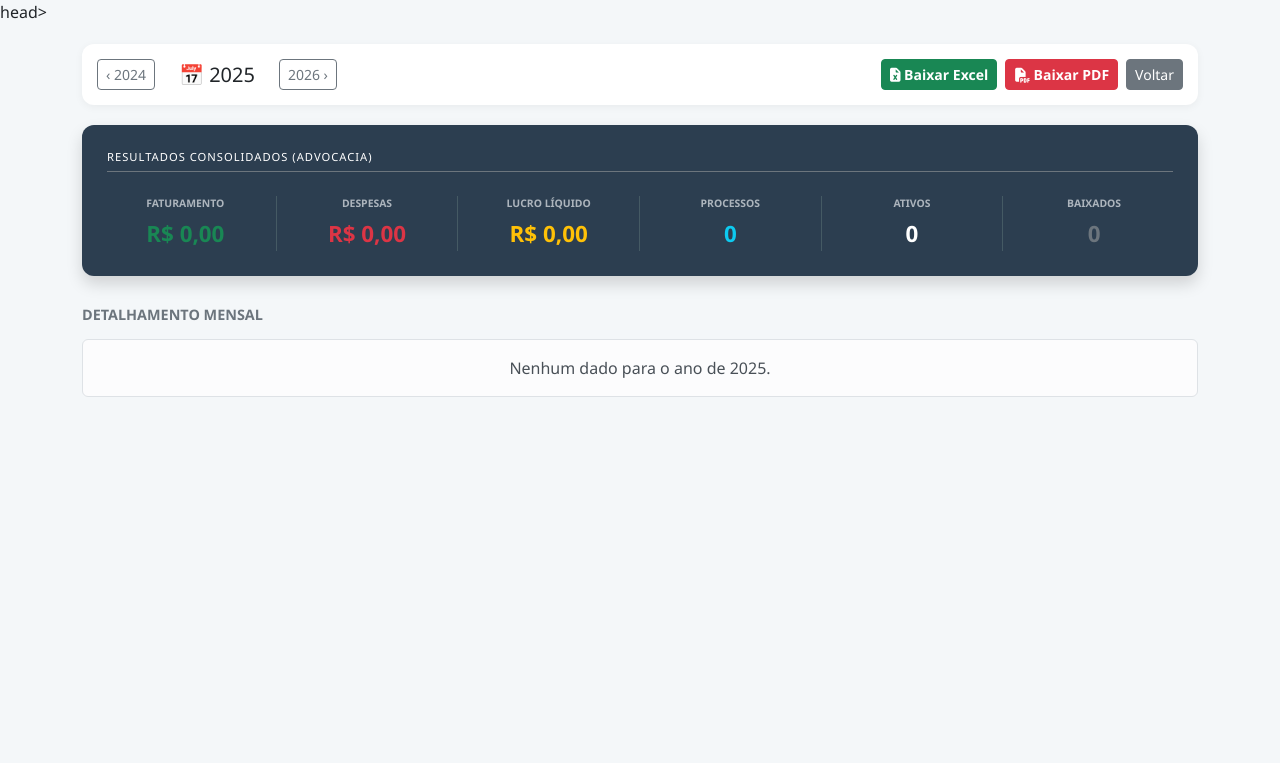
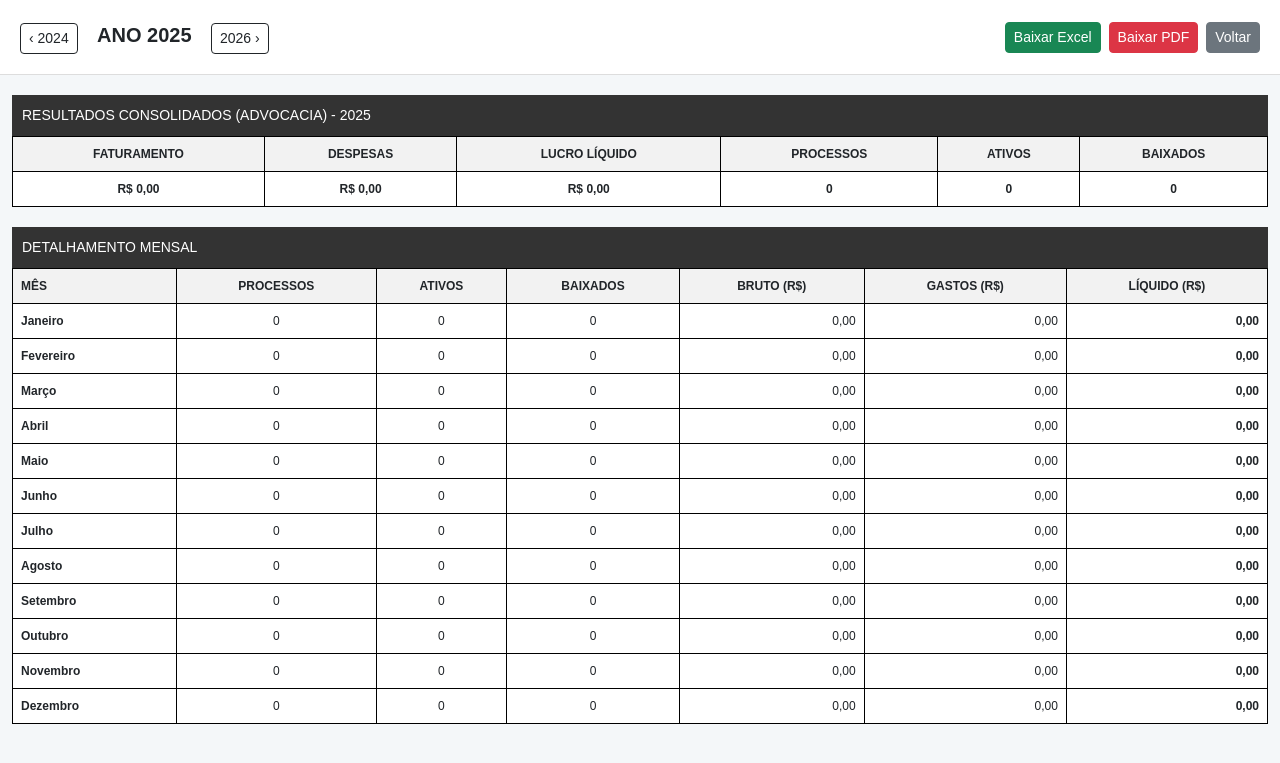
Before and after one commit to 2kbqgw7zws-eng/cristianorsousa, a Django app: page /advocacia/relatorio/ in a window 1280 px wide. Shown: the top 763 px of the page. Run offline with Django 4.2, Linux system fonts and the light colour scheme; data that the repository does not hold is empty.

Commit message:
Layout simplificado e lógica de download PDF corrigida

```diff
--- a/advocacia/templates/relatorio_advocacia.html
+++ b/advocacia/templates/relatorio_advocacia.html
@@ -2,103 +2,106 @@
 <html lang="pt-br">
 <head>
     <meta charset="UTF-8">
-    <title>Relatório Gerencial - Advocacia</title>
+    <title>Relatório Gerencial - Advocacia {{ ano|stringformat:"d" }}</title>
     <link href="https://cdn.jsdelivr.net/npm/bootstrap@5.3.0/dist/css/bootstrap.min.css" rel="stylesheet">
-    <link rel="stylesheet" href="https://cdnjs.cloudflare.com/ajax/libs/font-awesome/6.0.0/all.min.css">
     <style>
-        body { background-color: #f4f7f9; padding-bottom: 50px; font-family: 'Segoe UI', Tahoma, sans-serif; }
-        .header-nav { background: white; padding: 15px; border-radius: 12px; box-shadow: 0 2px 8px rgba(0,0,0,0.05); margin: 20px 0; }
-        .consolidado-dark { background-color: #2c3e50; color: white; border-radius: 12px; padding: 25px; margin-bottom: 30px; }
-        .metric-box { border-right: 1px solid #455a64; }
-        .metric-box:last-child { border-right: none; }
-        .metric-label { font-size: 0.65rem; font-weight: 800; text-transform: uppercase; color: #adb5bd; margin-bottom: 5px; }
-        .metric-value { font-size: 1.4rem; font-weight: bold; margin-bottom: 0; }
+        /* Layout Geral - Visualização em Tela */
+        body { background-color: #f4f7f9; font-family: Arial, sans-serif; font-size: 12px; }
+        .no-print-area { padding: 20px; background: white; margin-bottom: 20px; border-bottom: 1px solid #ddd; }
 
-        .card-mes-horizontal { background: white; border-radius: 10px; border-left: 5px solid #007bff; margin-bottom: 12px; box-shadow: 0 4px 6px rgba(0,0,0,0.04); }
-        .label-mini { font-size: 0.6rem; color: #999; text-transform: uppercase; font-weight: 800; display: block; }
-        .valor-bold { font-weight: bold; font-size: 1rem; color: #333; }
+        /* Tabela Estilo Excel */
+        table { width: 100%; border-collapse: collapse; background: white; margin-bottom: 20px; }
+        th, td { border: 1px solid #000; padding: 8px; text-align: center; }
+        th { background-color: #f2f2f2; font-weight: bold; text-transform: uppercase; }
+        .text-start { text-align: left; }
+        .text-end { text-align: right; }
+        .resumo-header { background-color: #333; color: white; text-align: left; padding: 10px; font-size: 14px; }
 
+        /* Ajustes para Impressão Automática */
         @media print {
-            @page { size: A4 landscape; margin: 0.5cm; }
-            .header-nav, .btn, .no-print { display: none !important; }
-            body { background-color: white !important; -webkit-print-color-adjust: exact !important; print-color-adjust: exact !important; }
-            .consolidado-dark {
-                background-color: #2c3e50 !important;
-                color: white !important;
-                margin-top: 0 !important;
-                -webkit-print-color-adjust: exact !important;
-            }
-            .card-mes-horizontal {
-                border: 1px solid #dee2e6 !important;
-                border-left: 5px solid #007bff !important;
-                page-break-inside: avoid;
-                -webkit-print-color-adjust: exact !important;
-            }
-            .text-success { color: #28a745 !important; }
-            .text-danger { color: #dc3545 !important; }
-            .text-primary { color: #007bff !important; }
-            .row { display: flex !important; flex-wrap: nowrap !important; }
+            .no-print-area { display: none !important; }
+            body { background: white; padding: 0; }
+            table { font-size: 10px; }
+            @page { size: A4 portrait; margin: 1cm; }
         }
     </style>
- head>
+</head>
 <body>
-    <div class="container">
-        <div class="header-nav d-flex justify-content-between align-items-center no-print">
-            <div class="d-flex gap-2 align-items-center">
-                <a href="?ano={{ ano_anterior|stringformat:'d' }}" class="btn btn-sm btn-outline-secondary">‹ {{ ano_anterior|stringformat:"d" }}</a>
-                <h5 class="mb-0 mx-3">📅 {{ ano|stringformat:"d" }}</h5>
-                <a href="?ano={{ ano_proximo|stringformat:'d' }}" class="btn btn-sm btn-outline-secondary">{{ ano_proximo|stringformat:"d" }} ›</a>
-            </div>
-            <div class="d-flex gap-2">
-                <a href="{% url 'download_advocacia_excel' %}?ano={{ ano|stringformat:'d' }}" class="btn btn-success btn-sm fw-bold"><i class="fas fa-file-excel"></i> Baixar Excel</a>
 
-                <button onclick="window.print()" class="btn btn-danger btn-sm fw-bold">
-                    <i class="fas fa-file-pdf"></i> Baixar PDF
-                </button>
+    <div class="no-print-area container-fluid d-flex justify-content-between align-items-center">
+        <div>
+            <a href="?ano={{ ano_anterior|stringformat:'d' }}" class="btn btn-outline-dark btn-sm">‹ {{ ano_anterior|stringformat:"d" }}</a>
+            <span class="fw-bold mx-3 fs-5">ANO {{ ano|stringformat:"d" }}</span>
+            <a href="?ano={{ ano_proximo|stringformat:'d' }}" class="btn btn-outline-dark btn-sm">{{ ano_proximo|stringformat:"d" }} ›</a>
+        </div>
+        <div class="d-flex gap-2">
+            <a href="{% url 'download_advocacia_excel' %}?ano={{ ano|stringformat:'d' }}" class="btn btn-success btn-sm">Baixar Excel</a>
+            <button onclick="window.print()" class="btn btn-danger btn-sm">Baixar PDF</button>
+            <a href="/admin/" class="btn btn-secondary btn-sm">Voltar</a>
+        </div>
+    </div>
 
-                <a href="/admin/" class="btn btn-secondary btn-sm">Voltar</a>
-            </div>
-        </div>
+    <div class="container-fluid">
+        <div class="resumo-header">RESULTADOS CONSOLIDADOS (ADVOCACIA) - {{ ano|stringformat:"d" }}</div>
+        <table>
+            <thead>
+                <tr>
+                    <th>Faturamento</th>
+                    <th>Despesas</th>
+                    <th>Lucro Líquido</th>
+                    <th>Processos</th>
+                    <th>Ativos</th>
+                    <th>Baixados</th>
+                </tr>
+            </thead>
+            <tbody>
+                <tr class="fw-bold">
+                    <td>R$ {{ faturamento|floatformat:2 }}</td>
+                    <td>R$ {{ despesas|floatformat:2 }}</td>
+                    <td>R$ {{ lucro|floatformat:2 }}</td>
+                    <td>{{ total_processos }}</td>
+                    <td>{{ processos_ativos }}</td>
+                    <td>{{ processos_baixados }}</td>
+                </tr>
+            </tbody>
+        </table>
 
-        <div class="consolidado-dark shadow">
-            <h6 class="mb-4 text-uppercase border-bottom border-secondary pb-2" style="font-size: 0.7rem; letter-spacing: 1px;">Resultados Consolidados (Advocacia)</h6>
-            <div class="row text-center">
-                <div class="col-md-2 metric-box"><p class="metric-label">Faturamento</p><p class="metric-value text-success">R$ {{ faturamento|floatformat:2 }}</p></div>
-                <div class="col-md-2 metric-box"><p class="metric-label">Despesas</p><p class="metric-value text-danger">R$ {{ despesas|floatformat:2 }}</p></div>
-                <div class="col-md-2 metric-box"><p class="metric-label">Lucro Líquido</p><p class="metric-value text-warning">R$ {{ lucro|floatformat:2 }}</p></div>
-                <div class="col-md-2 metric-box"><p class="metric-label">Processos</p><p class="metric-value text-info">{{ total_processos }}</p></div>
-                <div class="col-md-2 metric-box"><p class="metric-label">Ativos</p><p class="metric-value">{{ processos_ativos }}</p></div>
-                <div class="col-md-2 metric-box"><p class="metric-label">Baixados</p><p class="metric-value text-secondary">{{ processos_baixados }}</p></div>
-            </div>
-        </div>
+        <div class="resumo-header">DETALHAMENTO MENSAL</div>
+        <table>
+            <thead>
+                <tr>
+                    <th class="text-start">Mês</th>
+                    <th>Processos</th>
+                    <th>Ativos</th>
+                    <th>Baixados</th>
+                    <th>Bruto (R$)</th>
+                    <th>Gastos (R$)</th>
+                    <th>Líquido (R$)</th>
+                </tr>
+            </thead>
+            <tbody>
+                {% for item in meses_detalhes %}
+                <tr>
+                    <td class="text-start fw-bold">{{ item.nome }}</td>
+                    <td>{{ item.proc_total }}</td>
+                    <td>{{ item.proc_ativos }}</td>
+                    <td>{{ item.proc_baixados }}</td>
+                    <td class="text-end">{{ item.faturamento|floatformat:2 }}</td>
+                    <td class="text-end">{{ item.despesa|floatformat:2 }}</td>
+                    <td class="text-end fw-bold">{{ item.lucro|floatformat:2 }}</td>
+                </tr>
+                {% endfor %}
+            </tbody>
+        </table>
+    </div>
 
-        <h5 class="mb-3 text-secondary" style="font-size: 0.9rem; font-weight: bold;">DETALHAMENTO MENSAL</h5>
-
-        {% for item in meses_detalhes %}
-        <div class="card-mes-horizontal p-3">
-            <div class="row align-items-center">
-                <div class="col-md-2">
-                    <h5 class="mb-0 fw-bold" style="color: #333;">{{ item.nome }}</h5>
-                </div>
-                <div class="col-md-4 border-end border-start">
-                    <div class="row text-center">
-                        <div class="col-4"><span class="label-mini">Processos</span><span class="valor-bold">{{ item.proc_total }}</span></div>
-                        <div class="col-4"><span class="label-mini">Ativos</span><span class="valor-bold text-primary">{{ item.proc_ativos }}</span></div>
-                        <div class="col-4"><span class="label-mini">Baixados</span><span class="valor-bold text-secondary">{{ item.proc_baixados }}</span></div>
-                    </div>
-                </div>
-                <div class="col-md-6">
-                    <div class="row text-end">
-                        <div class="col-4"><span class="label-mini">Bruto</span><span class="valor-bold text-success">R$ {{ item.faturamento|floatformat:2 }}</span></div>
-                        <div class="col-4"><span class="label-mini">Gastos</span><span class="valor-bold text-danger">R$ {{ item.despesa|floatformat:2 }}</span></div>
-                        <div class="col-4"><span class="label-mini">Líquido</span><span class="valor-bold text-primary">R$ {{ item.lucro|floatformat:2 }}</span></div>
-                    </div>
-                </div>
-            </div>
-        </div>
-        {% empty %}
-        <div class="alert alert-light text-center border no-print">Nenhum dado para o ano de {{ ano|stringformat:"d" }}.</div>
-        {% endfor %}
-    </div>
+    <script>
+        const urlParams = new URLSearchParams(window.location.search);
+        if (urlParams.has('print')) {
+            window.print();
+            // Após imprimir, remove o parâmetro para não ficar em loop
+            window.history.replaceState({}, document.title, window.location.pathname + "?ano=" + urlParams.get('ano'));
+        }
+    </script>
 </body>
 </html>
--- a/advocacia/views.py
+++ b/advocacia/views.py
@@ -8,6 +8,7 @@ import pandas as pd
 import io
 
 def relatorio_advocacia(request):
+    # Limpeza do ano para evitar erro de formatação (ex: 2.025 -> 2025)
     ano_str = request.GET.get('ano')
     hoje = datetime.date.today()
 
@@ -49,21 +50,21 @@ def relatorio_advocacia(request):
     proc_dict = {item['m']: item for item in proc_mes}
 
     meses_detalhes = []
-    for i in range(12, 0, -1):
+    # Loop de Janeiro a Dezembro para o layout estilo planilha
+    for i in range(1, 13):
         f = fatu_dict.get(i, 0)
         d = desp_dict.get(i, 0)
         p = proc_dict.get(i, {'total': 0, 'ativos': 0, 'baixados': 0})
 
-        if f > 0 or d > 0 or p['total'] > 0:
-            meses_detalhes.append({
-                'nome': meses_nomes[i],
-                'faturamento': f,
-                'despesa': d,
-                'lucro': f - d,
-                'proc_total': p['total'],
-                'proc_ativos': p['ativos'],
-                'proc_baixados': p['baixados'],
-            })
+        meses_detalhes.append({
+            'nome': meses_nomes[i],
+            'faturamento': f,
+            'despesa': d,
+            'lucro': f - d,
+            'proc_total': p['total'],
+            'proc_ativos': p['ativos'],
+            'proc_baixados': p['baixados'],
+        })
 
     context = {
         'ano': ano,
@@ -83,18 +84,16 @@ def download_advocacia_excel(request):
     ano_str = request.GET.get('ano', str(datetime.date.today().year)).replace('.', '')
     ano = int(ano_str)
 
-    # 1. ABA DE RESUMO GERAL (CONSOLIDADOS)
     faturamento_total = FaturamentoAdvocacia.objects.filter(data__year=ano).aggregate(Sum('valor'))['valor__sum'] or 0
     despesas_totais = DespesaAdvocacia.objects.filter(data__year=ano).aggregate(Sum('valor'))['valor__sum'] or 0
 
     dados_consolidados = [{
-        'Descrição': 'RESULTADOS CONSOLIDADOS ANUAIS',
-        'Bruto Total (R$)': float(faturamento_total),
-        'Gastos Totais (R$)': float(despesas_totais),
-        'Líquido Total (R$)': float(faturamento_total - despesas_totais)
+        'Descrição': f'RESULTADOS CONSOLIDADOS - {ano}',
+        'Faturamento Total (R$)': float(faturamento_total),
+        'Despesas Totais (R$)': float(despesas_totais),
+        'Lucro Líquido (R$)': float(faturamento_total - despesas_totais)
     }]
 
-    # 2. ABA DE RESUMO MENSAL
     meses_nomes = {1:'Janeiro', 2:'Fevereiro', 3:'Março', 4:'Abril', 5:'Maio', 6:'Junho',
                    7:'Julho', 8:'Agosto', 9:'Setembro', 10:'Outubro', 11:'Novembro', 12:'Dezembro'}
 
@@ -112,11 +111,10 @@ def download_advocacia_excel(request):
     for i in range(1, 13):
         f, d = fatu_dict.get(i, 0), desp_dict.get(i, 0)
         p = proc_dict.get(i, {'total': 0, 'ativos': 0, 'baixados': 0})
-        if f > 0 or d > 0 or p['total'] > 0:
-            dados_mensais.append({
-                'Mês': meses_nomes[i], 'Processos': p['total'], 'Ativos': p['ativos'], 'Baixados': p['baixados'],
-                'Bruto (R$)': float(f), 'Gastos (R$)': float(d), 'Líquido (R$)': float(f - d)
-            })
+        dados_mensais.append({
+            'Mês': meses_nomes[i], 'Processos': p['total'], 'Ativos': p['ativos'], 'Baixados': p['baixados'],
+            'Bruto (R$)': float(f), 'Gastos (R$)': float(d), 'Líquido (R$)': float(f - d)
+        })
 
     output = io.BytesIO()
     with pd.ExcelWriter(output, engine='xlsxwriter') as writer:
@@ -128,5 +126,5 @@ def download_advocacia_excel(request):
     return response
 
 def download_advocacia_pdf(request):
-    # Redireciona de volta para o relatório, pois a impressão agora é disparada via JavaScript no template
-    return redirect('relatorio_advocacia')
+    # Agora redireciona para a mesma página com um parâmetro de impressão automático
+    return redirect(f"/advocacia/relatorio/?ano={request.GET.get('ano', '')}&print=1")
```
